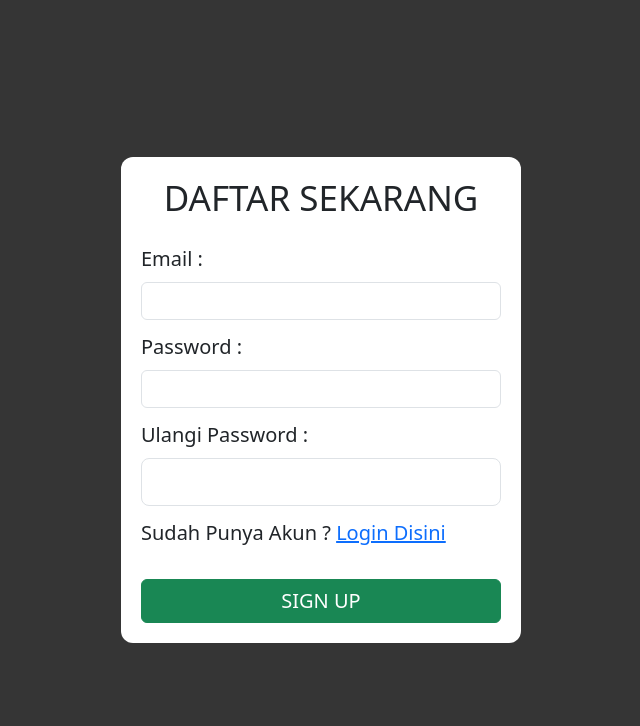
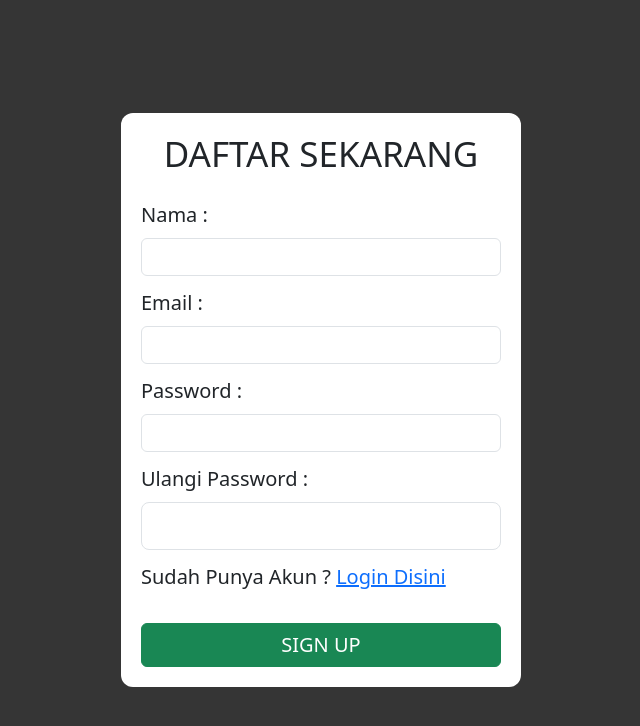
Before and after one commit to herdysh30/pw2023_223040164, a PHP site: page /signup.php in a window 1280 px wide. Shown: the top 726 px of the page, without its empty margins (319-959 px from the left). Run offline with PHP 8.4, Linux system fonts and the light colour scheme.

Commit message:
modifikasi page signup

```diff
--- a/tubes/signup.php
+++ b/tubes/signup.php
@@ -14,6 +14,10 @@
     <div class="login">
         <form>
         <h1 class="text-center">DAFTAR SEKARANG</h1>
+        <div class="form-group">
+            <label class="form-label" for="email">Nama :</label>
+            <input class="form-control" type="name" id="name">
+        </div>
         <div class="form-group">
             <label class="form-label" for="email">Email :</label>
             <input class="form-control" type="email" id="email">
```
